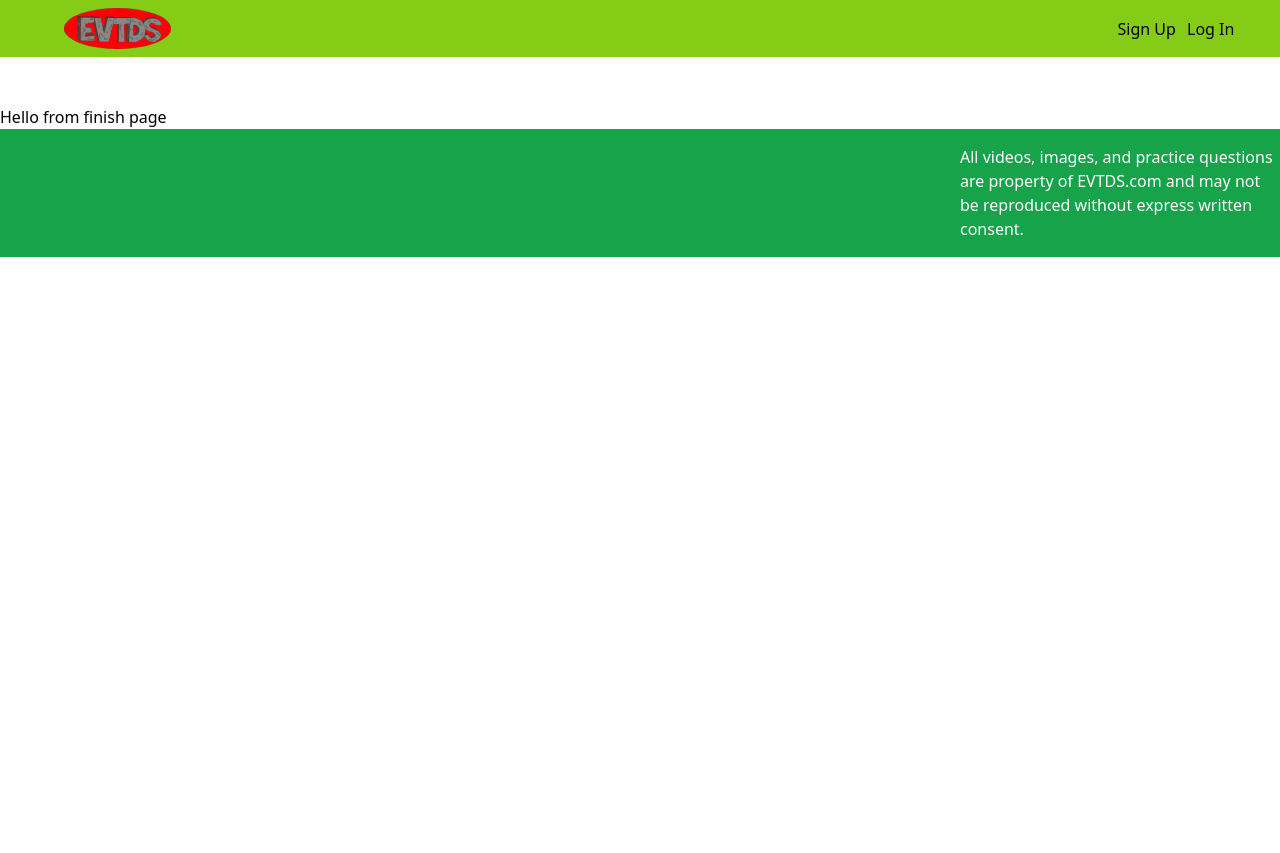
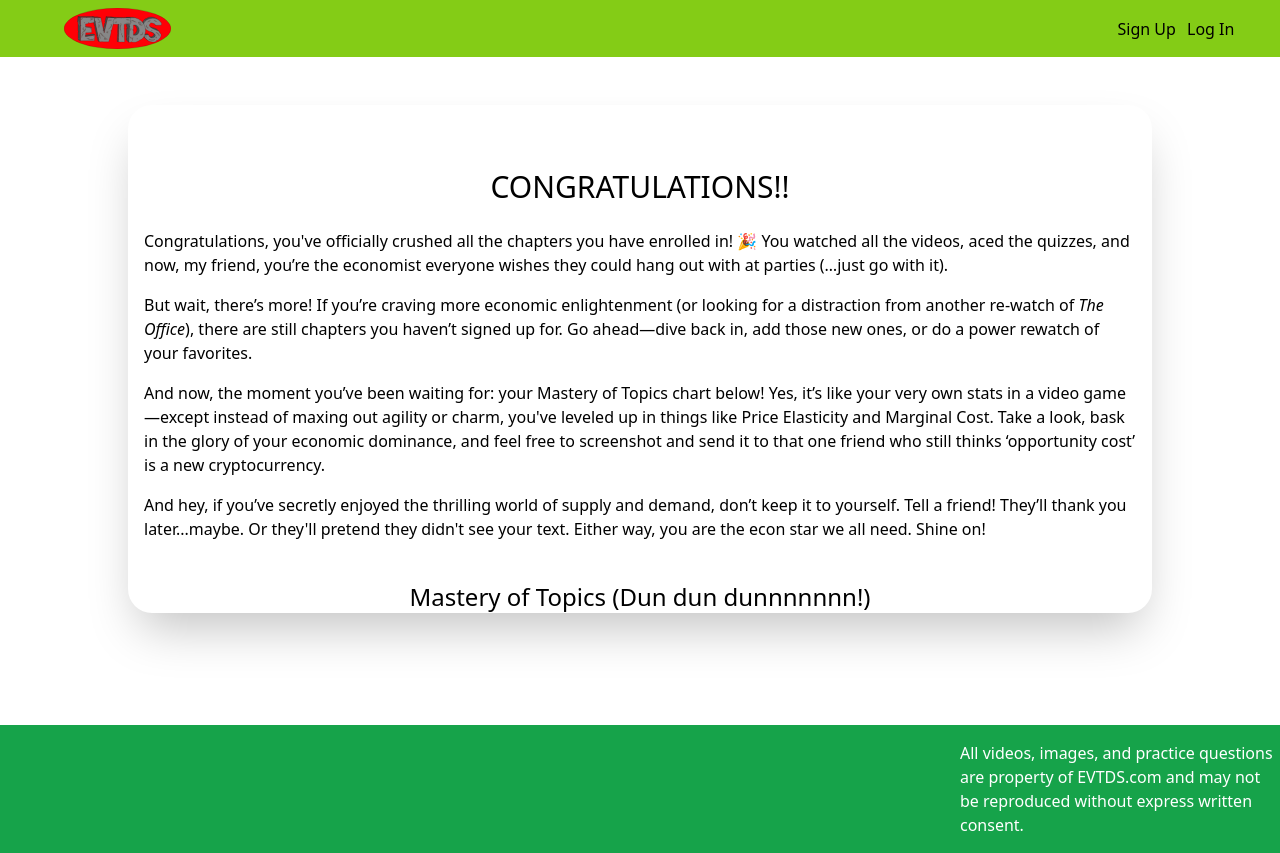
Before and after one commit to cracine79/EVTDontS, a React (Vite) app in the folder frontend2/: page /finishpage in a window 1280 px wide. Before the commit the page ends 800 px from the top, so only its background shows below. Built offline with nearby package versions, Linux system fonts and the light colour scheme; no server answers.

Commit message:
completion page text added

```diff
--- a/frontend2/src/Components/FinishPage.jsx
+++ b/frontend2/src/Components/FinishPage.jsx
@@ -1,5 +1,14 @@
 export const FinishPage = () => {
-    return(<div className='mt-36'>
-        Hello from finish page
+    return(<div className='mt-36 w-screen flex justify-center'>
+        <div className='w-4/5 mb-28 shadow-2xl rounded-3xl flex justify-cente flex-col items-center'>
+
+            <p className='mt-16 text-3xl mb-4'>CONGRATULATIONS!!</p>
+            <p className='my-2 px-4'>Congratulations, you've officially crushed all the chapters you have enrolled in! 🎉 You watched all the videos, aced the quizzes, and now, my friend, you’re the economist everyone wishes they could hang out with at parties (…just go with it).</p>
+            <p className='my-2 px-4'>But wait, there’s more! If you’re craving more economic enlightenment (or looking for a distraction from another re-watch of <em>The Office</em>), there are still chapters you haven’t signed up for. Go ahead—dive back in, add those new ones, or do a power rewatch of your favorites.</p>
+            <p className='my-2 px-4'>And now, the moment you’ve been waiting for: your Mastery of Topics chart below! Yes, it’s like your very own stats in a video game—except instead of maxing out agility or charm, you've leveled up in things like Price Elasticity and Marginal Cost. Take a look, bask in the glory of your economic dominance, and feel free to screenshot and send it to that one friend who still thinks ‘opportunity cost’ is a new cryptocurrency.</p>
+            <p className='my-2 px-4'>And hey, if you’ve secretly enjoyed the thrilling world of supply and demand, don’t keep it to yourself. Tell a friend! They’ll thank you later...maybe. Or they'll pretend they didn't see your text. Either way, you are the econ star we all need. Shine on!</p>
+
+            <p className='mt-8 text-2xl'> Mastery of Topics (Dun dun dunnnnnnn!)</p>
+       </div>
     </div>)
 }
```
